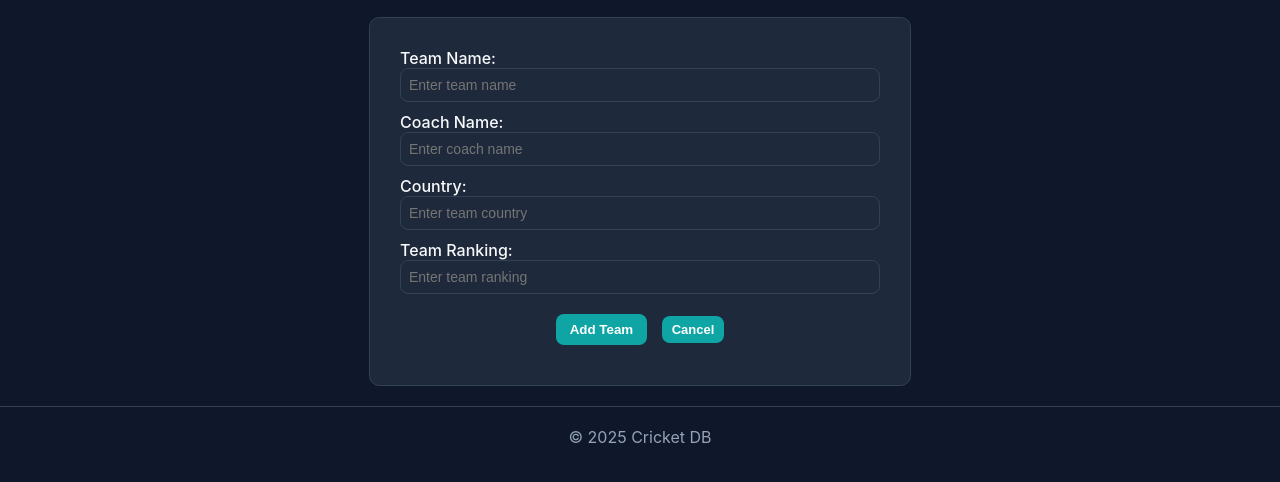
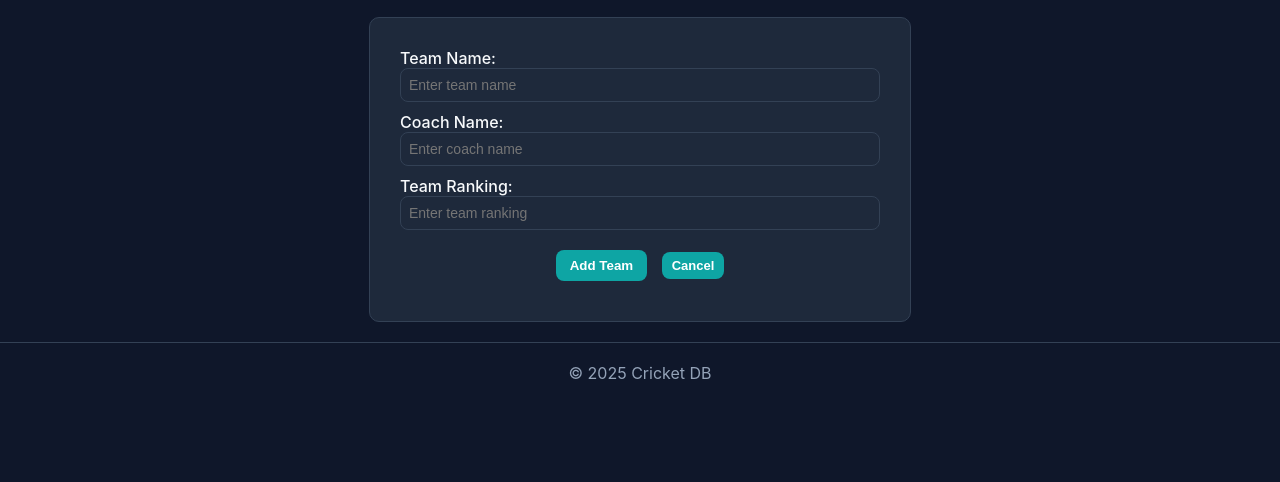
Before and after one commit to AbdulMoez-24i-3048-SE-B/Project---SE-1001-Introduction-to-Software-Engineering---Cricket-Database-Management-System-, a plain HTML site: page addTeam.html in a window 1280 px wide. Shown: the part 170-652 px from the top of the page. Drawn offline with Linux system fonts and the light colour scheme.

Commit message:
Removed country from addTeam

```diff
--- a/addTeam.html
+++ b/addTeam.html
@@ -50,10 +50,6 @@
             <input type="text" id="coachName" placeholder="Enter coach name" />
           </div>
           <div class="form-row">
-            <label for="country">Country:</label>
-            <input type="text" id="country" placeholder="Enter team country" />
-          </div>
-          <div class="form-row">
             <label for="ranking">Team Ranking:</label>
             <input type="number" id="ranking" placeholder="Enter team ranking" min="1" />
           </div>
```
